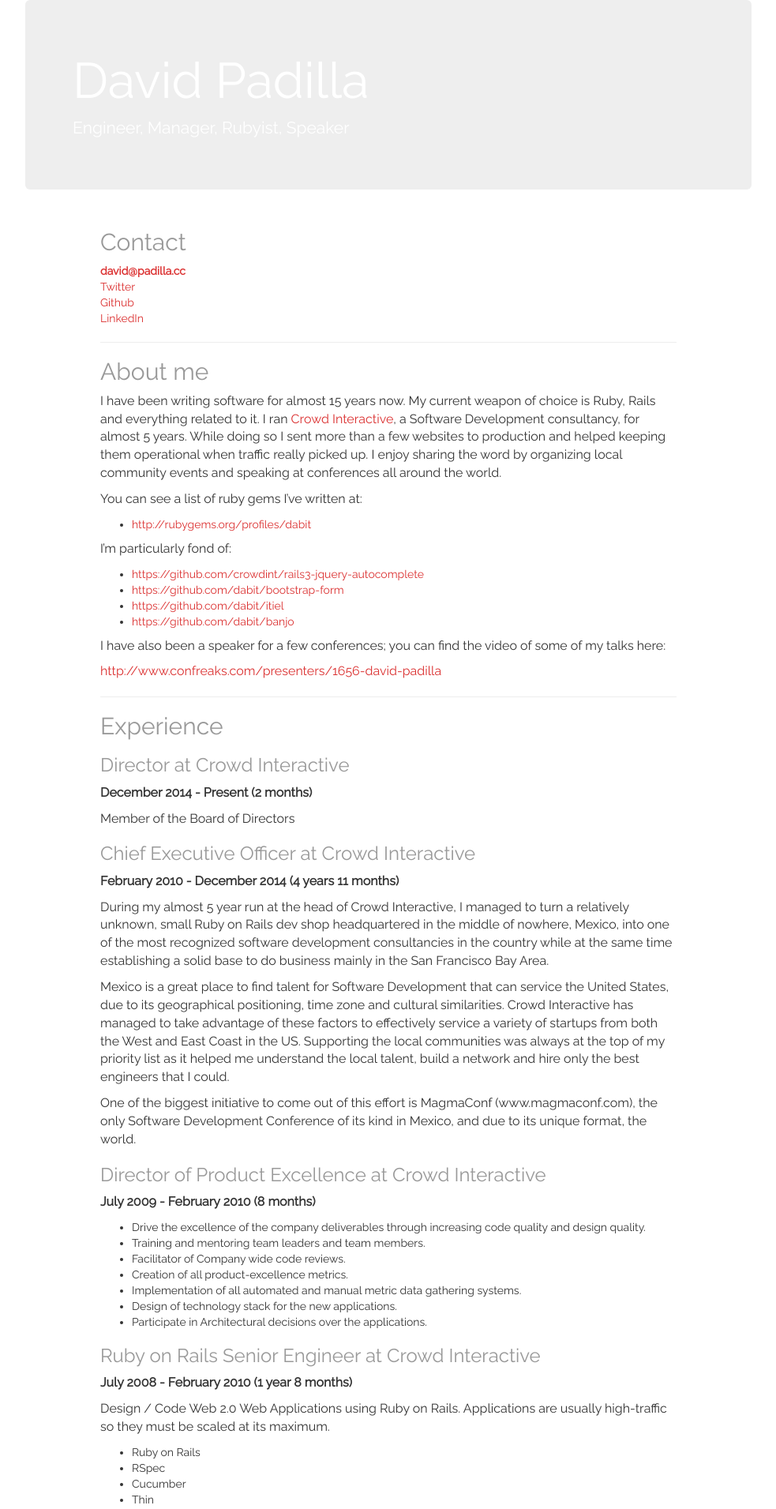
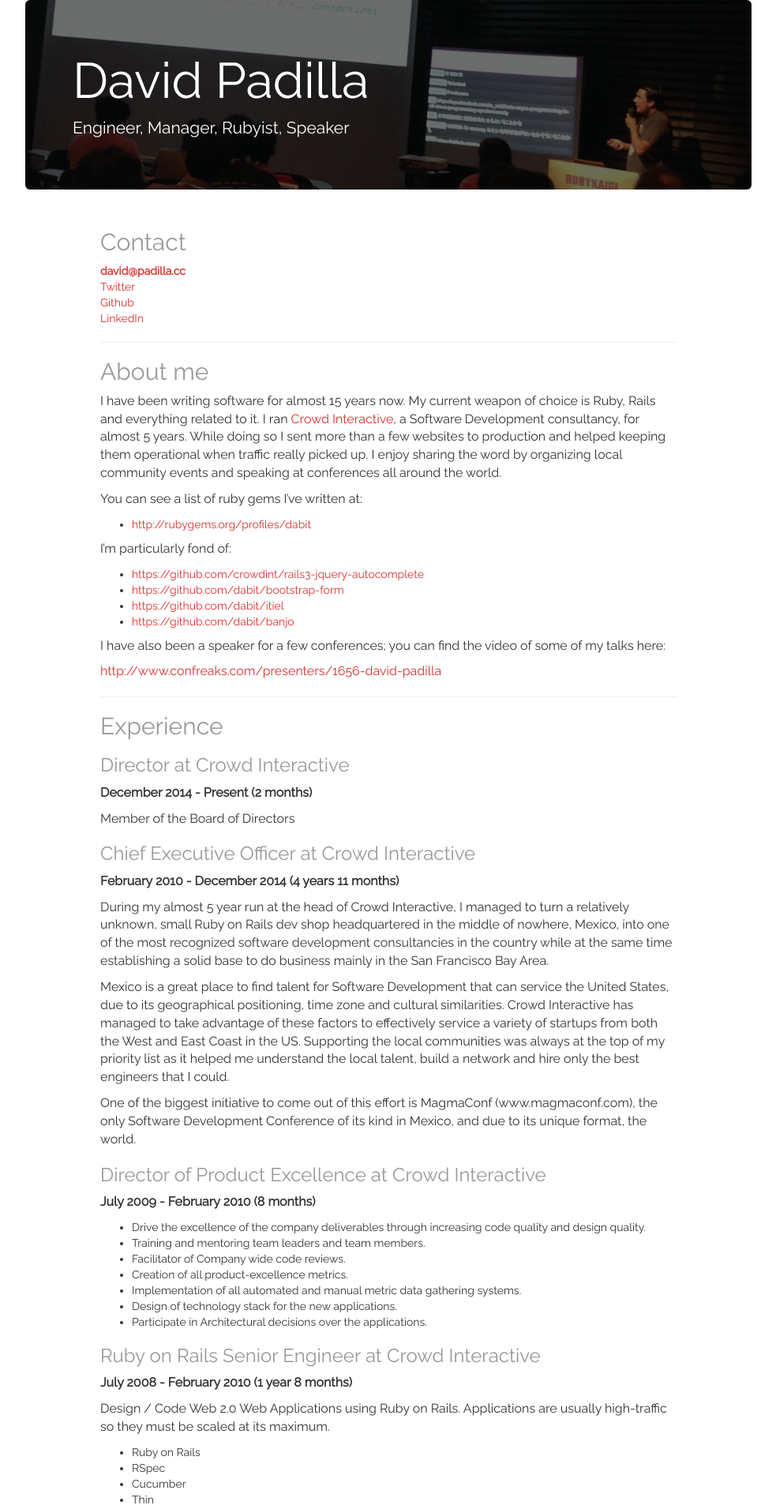
Before and after one commit to dabit/dabit.github.io, a Jekyll site: the page index.html, which Jekyll copies as it is, in a window 1280 px wide. Shown: the top 1911 px of the page at 79% size, without its empty margins (148-1131 px from the left). Built offline with Jekyll 4.4.1, drawn with Linux system fonts in a browser that asks for light colours.

Commit message:
Fix Header image

```diff
--- a/css/overrides.css
+++ b/css/overrides.css
@@ -1,5 +1,5 @@
 .jumbotron {
-  background-image: url('img/banner.png');
+  background-image: url('../img/banner.png');
   color: white;
 }
 
```
